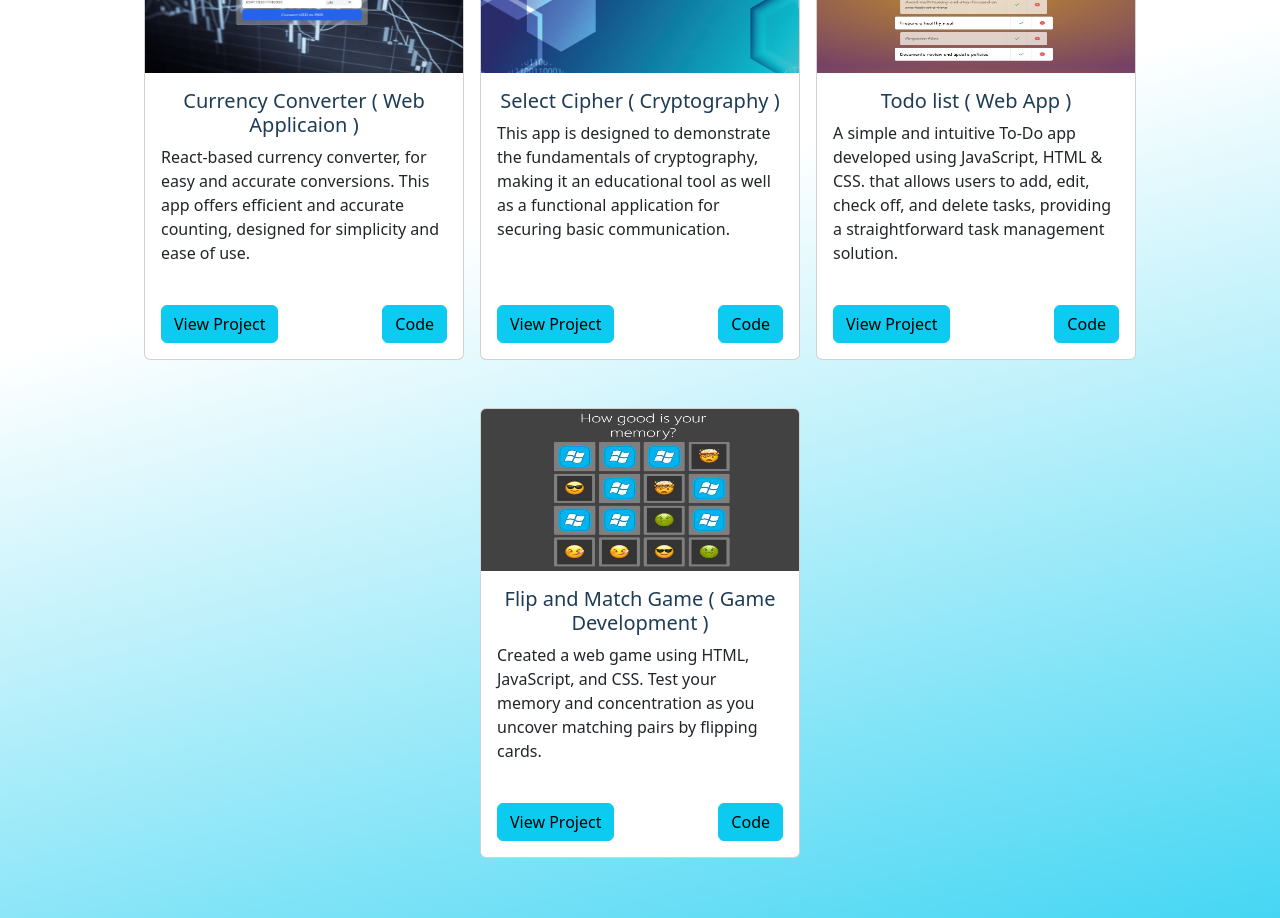
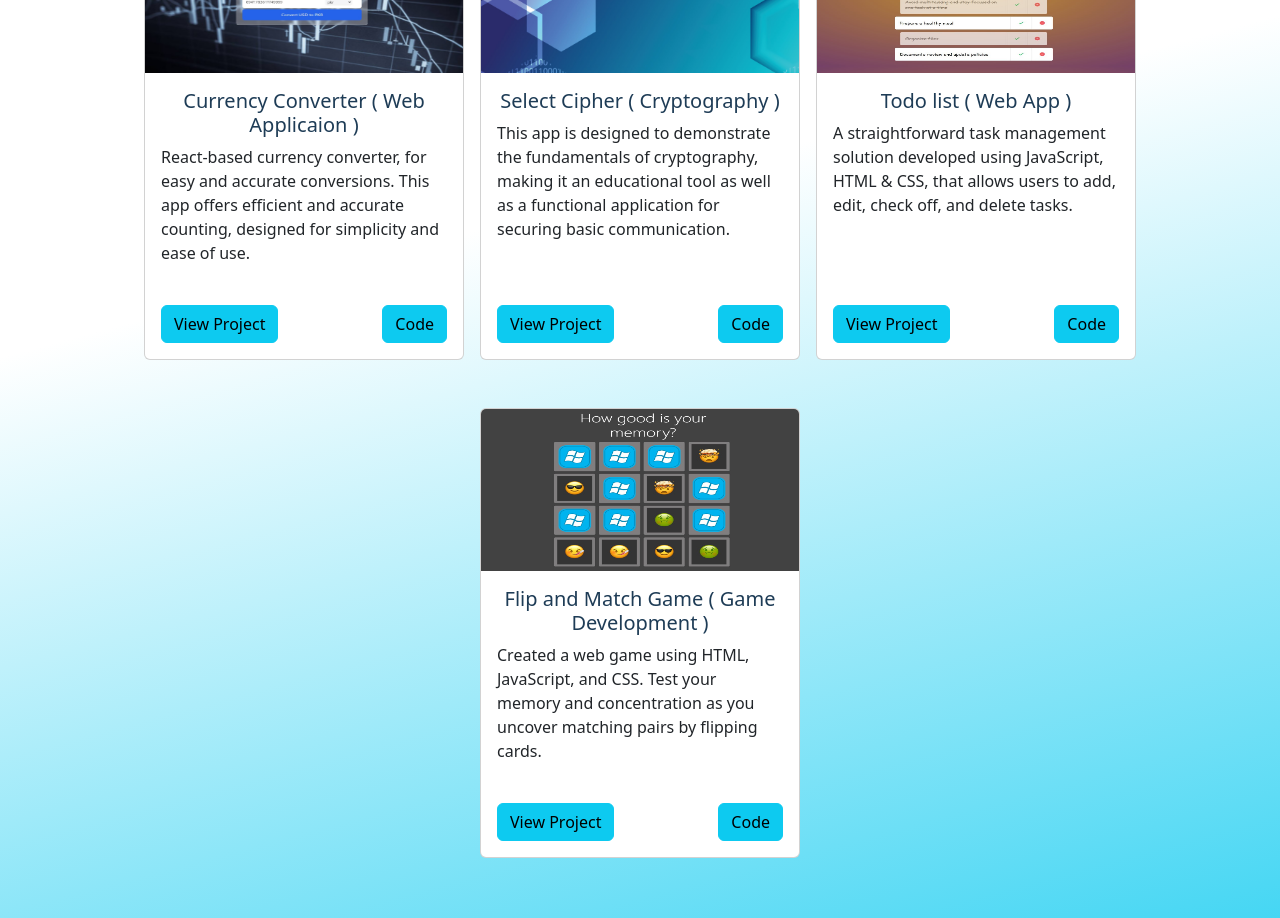
Before and after one commit to marianayab/Cli-Int, a React (Create React App) app: page /playlist in a window 1280 px wide. Shown: the part 820-1738 px from the top of the page. Built offline with nearby package versions, Linux system fonts and the light colour scheme.

Commit message:
changes saved

```diff
--- a/src/components/Projects/data.js
+++ b/src/components/Projects/data.js
@@ -1,6 +1,6 @@
 const projectData = [
   {
-    id: 1,
+    id: 7,
     projectName: "RNG ( Prototype )",
     desc: "The Random Number Simulator is a streamlined tool built with React,   allows users to simulate the randomness of number selection within a specified range.",
     demo: "https://simulator-9897be.netlify.app/",
@@ -9,7 +9,7 @@ const projectData = [
   },
 
   {
-    id: 2,
+    id: 6,
     projectName: "Flight agent ( NLP )",
     desc: "Highlighting the collaboration between Dialogflow and JavaScript, showcasing how they work together to create a robust and responsive chatbot.",
     demo: "https://bot-assist-385366.netlify.app/",
@@ -18,7 +18,7 @@ const projectData = [
   },
 
   {
-    id: 3,
+    id: 5,
     projectName: "My Portfolio ( UI/UX )",
     desc: "The portfolio features an interactive user interface developed with React, backed by a solidly built Node.js and Express.js server, with MongoDB handling data management.",
     demo: "https://maria-nayab-9c44a6.netlify.app/",
@@ -35,7 +35,7 @@ const projectData = [
   },
 
   {
-    id: 5,
+    id: 3,
     projectName: "Select Cipher ( Cryptography )",
     desc: "This app is designed to demonstrate the fundamentals of cryptography, making it an educational tool as well as a functional application for securing basic communication.",
     demo: "https://crypto-cucurucho-560862.netlify.app/",
@@ -44,16 +44,16 @@ const projectData = [
   },
 
   {
-    id: 6,
+    id: 2,
     projectName: "Todo list ( Web App )",
-    desc: "A simple and intuitive To-Do app developed using JavaScript, HTML & CSS. that allows users to add, edit, check off, and delete tasks, providing a straightforward task management solution.",
+    desc: "A straightforward task management solution developed using JavaScript, HTML & CSS, that allows users to add, edit, check off, and delete tasks.",
     demo: "https://todolist678.netlify.app/",
     imgsrc: "/todo image.jpg",
     code:"https://github.com/marianayab/Todo-app",
   },
 
   {
-    id: 7,
+    id: 1,
     projectName: "Flip and Match Game ( Game Development )",
     desc: "Created a web game using HTML, JavaScript, and CSS. Test your memory and concentration as you uncover matching pairs by flipping cards.",
     demo: "https://flip-andmatchgame-e16d84.netlify.app/",
```
